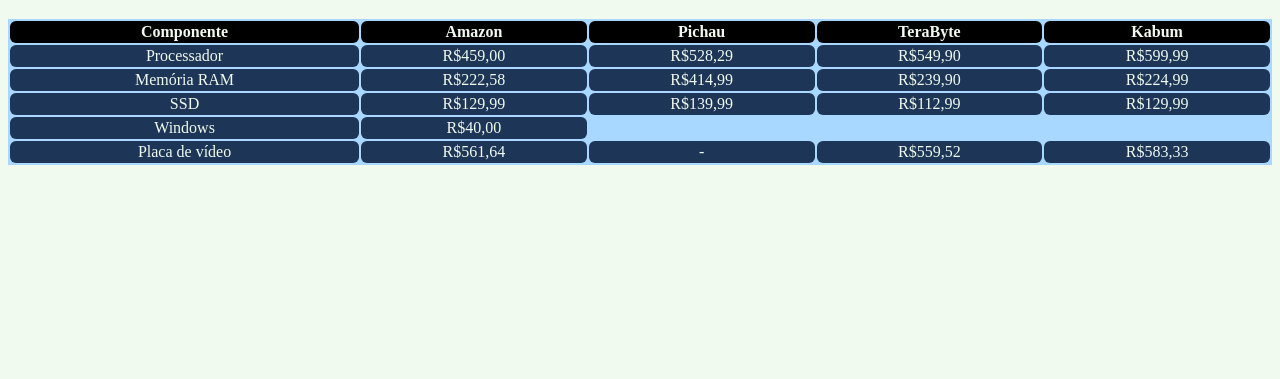
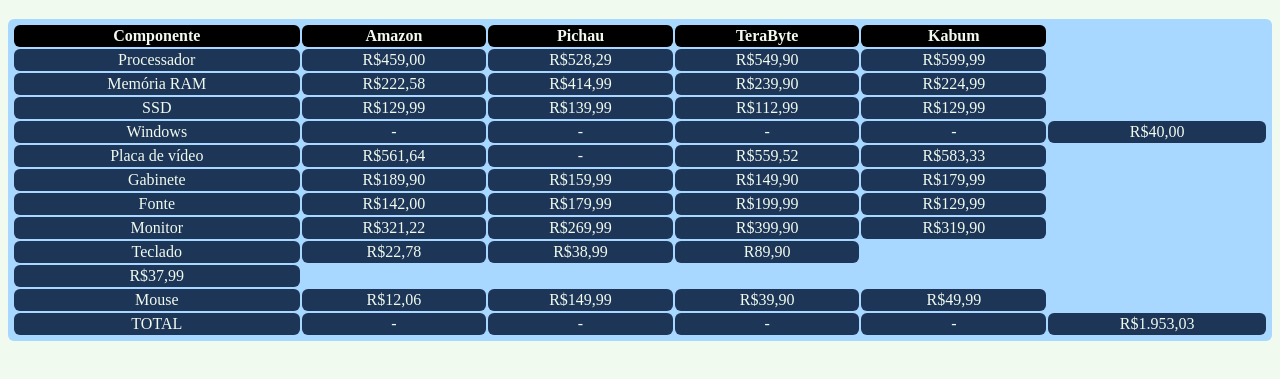
Before and after one commit to Enzogads/siteArquitetura, a plain HTML site: page orcamento.html in a window 1280 px wide. Shown: the part 61-440 px from the top of the page. Drawn offline with Linux system fonts and the light colour scheme.

Commit message:
adicionada tabela de orçamento

```diff
--- a/orcamento.css
+++ b/orcamento.css
@@ -16,6 +16,8 @@
 table{
     background-color: rgb(168, 216, 255);
     width: 100%;
+    border-radius: 6px;
+    padding: 4px;
 }
 body{
     background-color: #f1faeeff;
--- a/orcamento.html
+++ b/orcamento.html
@@ -39,6 +39,10 @@
         </tr>
         <tr>
             <td>Windows</td>
+            <td>-</td>
+            <td>-</td>
+            <td>-</td>
+            <td>-</td>
             <td>R$40,00</td>
         </tr>
         <tr>
@@ -48,6 +52,49 @@
             <td>R$559,52</td>
             <td>R$583,33</td>
         </tr>
+        <tr>
+            <td>Gabinete</td>
+            <td>R$189,90</td>
+            <td>R$159,99</td>
+            <td>R$149,90</td>
+            <td>R$179,99</td>
+        </tr>
+        <tr>
+            <td>Fonte</td>
+            <td>R$142,00</td>
+            <td>R$179,99</td>
+            <td>R$199,99</td>
+            <td>R$129,99</td>
+        </tr>
+        <tr>
+            <td>Monitor</td>
+            <td>R$321,22</td>
+            <td>R$269,99</td>
+            <td>R$399,90</td>
+            <td>R$319,90</td>
+        </tr>
+        <tr>
+            <td>Teclado</td>
+            <td>R$22,78</td>
+            <td>R$38,99</td>
+            <td>R89,90</tr>
+            <td>R$37,99</td>
+        </tr>
+        <tr>
+            <td>Mouse</td>
+            <td>R$12,06</td>
+            <td>R$149,99</td>
+            <td>R$39,90</td>
+            <td>R$49,99</td>
+        </tr>
+        <tr>
+            <td>TOTAL</td>
+            <td>-</td>
+            <td>-</td>
+            <td>-</td>
+            <td>-</td>
+            <td>R$1.953,03</td>
+        </tr>
     </table>
 </body>
 </html>
```
